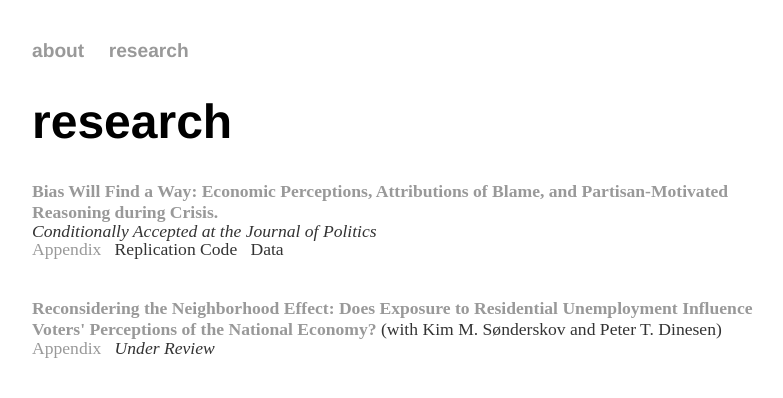
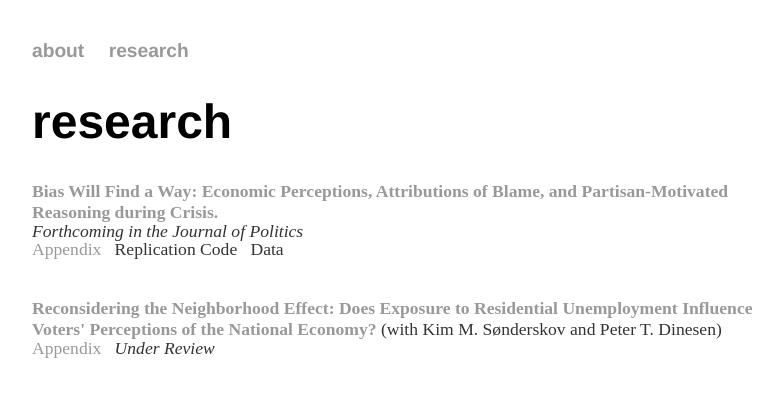
Before and after one commit to mbisgaard/mbisgaard.github.io, a Jekyll site: the page built from research/index.html, in a window 1280 px wide. Shown: the top 398 px of the page, without its empty margins (224-1007 px from the left). Built offline with Jekyll 4.4.1, drawn with Linux system fonts in a browser that asks for light colours.

Commit message:
Update index.html

```diff
--- a/research/index.html
+++ b/research/index.html
@@ -6,7 +6,7 @@ title: mbisgaard::research
 	<h1>research</h1>
 
 	<pentry><b><a href="https://www.dropbox.com/s/9evclz1cfxld75f/econ-partisan-bias-MBC.pdf?dl=0">Bias Will Find a Way: Economic Perceptions, Attributions of Blame, and Partisan-Motivated Reasoning during Crisis.</a></b></pentry>
-	<p1><br><i>Conditionally Accepted at the Journal of Politics</i>
+	<p1><br><i>Forthcoming in the Journal of Politics</i>
 	<br><a href="https://www.dropbox.com/s/16g3y7lgwp2xcav/econ-partisan-bias-MBC-APPENDIX.pdf?dl=0">Appendix</a>
 	&nbsp; Replication Code
 	&nbsp; Data &nbsp;	</p1><br>
```
